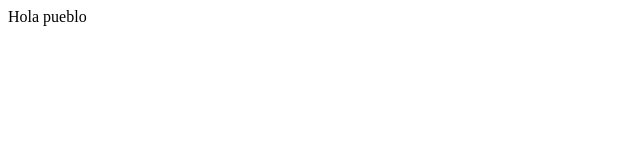
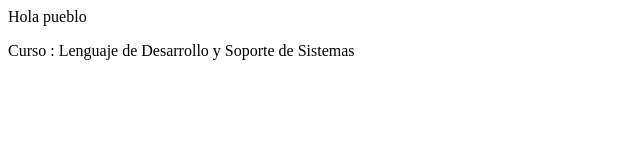
Before and after one commit to AdrianSuica/Monarca.github.io, a plain HTML site: page INDEX.HTML in a window 1280 px wide. Shown: the whole page, without its empty margins (0-640 px from the left). Drawn offline with Linux system fonts and the light colour scheme.

Commit message:
Version Partes 01/04 20:12

```diff
--- a/INDEX.HTML
+++ b/INDEX.HTML
@@ -8,4 +8,5 @@
 <body>
  Hola pueblo
 </body>
+<p> Curso : Lenguaje de Desarrollo y Soporte de Sistemas </p>
 </html>
```
